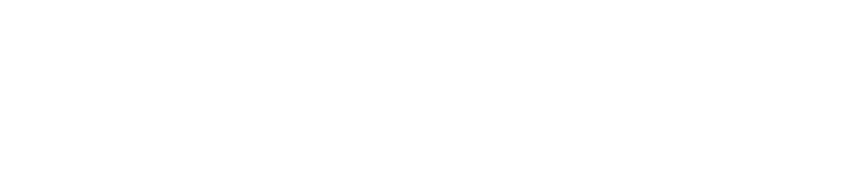
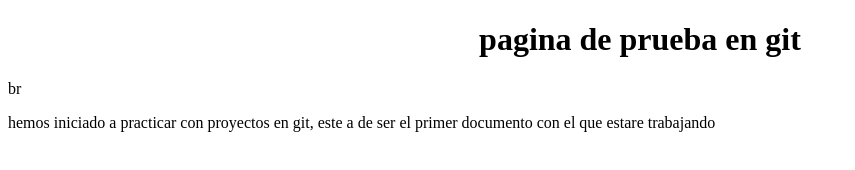
Before and after one commit to frayxyz/git1, a plain HTML site: page index.html in a window 1280 px wide. Shown: the whole page, without its empty margins (0-855 px from the left). Drawn offline with Linux system fonts and the light colour scheme.

Commit message:
se agrego el title en el header, un titulo h1 u un parrafo de texto

```diff
--- a/index.html
+++ b/index.html
@@ -2,10 +2,11 @@
 <html>
 <head>
 
-	<title></title>
+	<title>prueba en git</title>
 </head>
 <body>
 
-    <h2>
+    <h1 align=center>pagina de prueba en git</h1>br
+    <p>hemos iniciado a practicar con proyectos en git, este a de ser el primer documento con el que estare trabajando</p>
 </body>
 </html>
```
